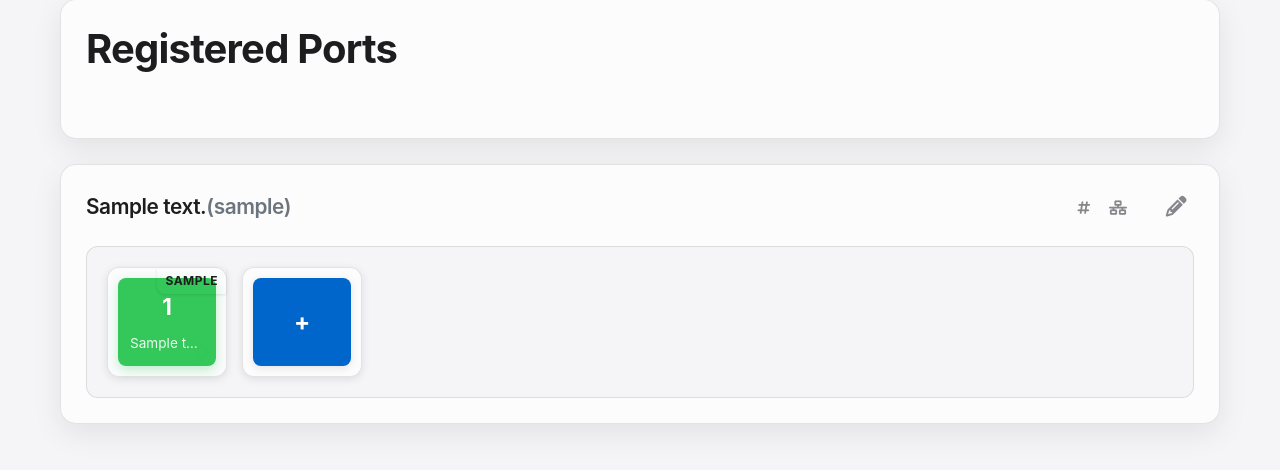
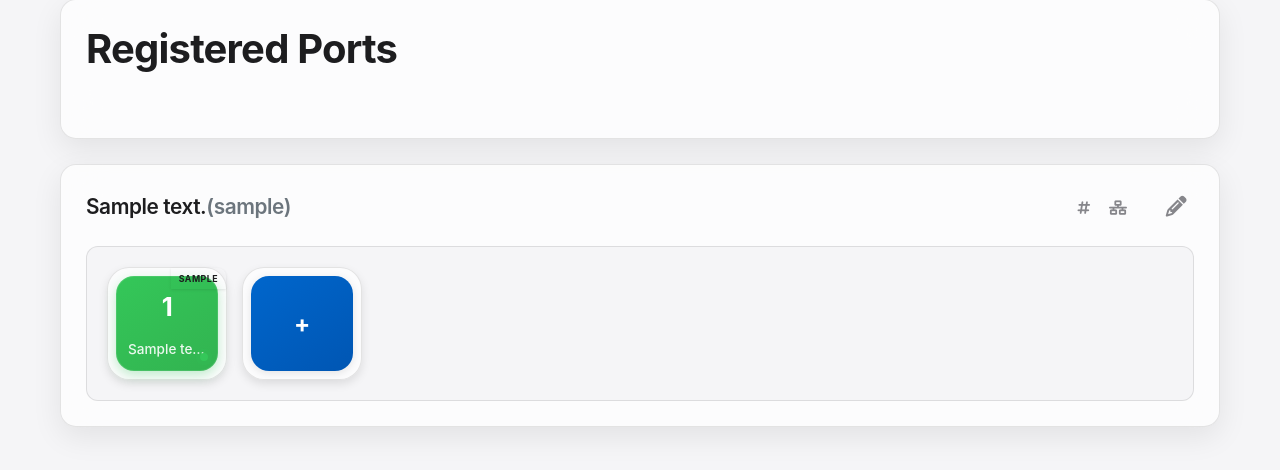
Before and after one commit to need4swede/Portall, a Flask app: page /ports in a window 1280 px wide. Shown: the part 100-570 px from the top of the page. Run offline with Flask 3, Linux system fonts and the light colour scheme; tables that the repository leaves empty hold one stand-in row (values such as "Sample post"); parts of the project's set-up code (start-up, migrations or seed data) failed here and were passed over; some libraries are stand-ins or nearby versions.

Commit message:
updated port slot styling

```diff
--- a/static/css/global/styles.css
+++ b/static/css/global/styles.css
@@ -253,17 +253,19 @@ h1 {
 /* Port Styles */
 .port-slot {
     background-color: var(--bg-card);
-    border-radius: 12px;
-    padding: 10px;
+    border-radius: 22px;
+    /* Increased corner radius for iOS-like appearance */
+    padding: 8px;
     transition: all var(--transition-fast) var(--ease-out);
     border: 1px solid var(--border-color);
-    box-shadow: var(--button-shadow);
+    box-shadow: 0 4px 10px rgba(0, 0, 0, 0.1);
+    /* Subtle shadow */
     position: relative;
 }
 
 .port-slot:hover {
-    transform: translateY(-2px);
-    box-shadow: var(--hover-shadow);
+    transform: translateY(-3px);
+    box-shadow: 0 8px 16px rgba(0, 0, 0, 0.12);
 }
 
 .port-slot.dragging {
@@ -273,8 +275,10 @@ h1 {
 }
 
 .port {
-    background-color: var(--bg-card);
-    border-radius: 8px;
+    background: linear-gradient(145deg, rgba(255, 255, 255, 0.15) 0%, rgba(0, 0, 0, 0.05) 100%);
+    /* Subtle gradient */
+    border-radius: 18px;
+    /* Slightly smaller radius than the slot */
     padding: 12px;
     text-align: center;
     transition: all var(--transition-medium) var(--ease-out);
@@ -284,12 +288,36 @@ h1 {
     flex-direction: column;
     align-items: center;
     justify-content: center;
-    min-height: 80px;
+    min-height: 90px;
+    /* Slightly taller */
     z-index: 1;
 }
 
+.port.clicked {
+    transform: scale(0.95);
+    opacity: 0.8;
+    transition: transform 0.1s ease-in-out, opacity 0.1s ease-in-out;
+}
+
+/* Dark mode adjustments */
+[data-theme="dark"] .port {
+    background: linear-gradient(145deg, rgba(255, 255, 255, 0.1) 0%, rgba(0, 0, 0, 0.2) 100%);
+}
+
+.port::before {
+    content: '';
+    position: absolute;
+    top: 0;
+    left: 0;
+    right: 0;
+    bottom: 0;
+    border-radius: 18px;
+    box-shadow: inset 0 0 0 1px rgba(255, 255, 255, 0.1);
+    z-index: -1;
+}
+
 .port.active {
-    background: linear-gradient(135deg, var(--success-color) 0%, var(--success-color) 100%);
+    background: linear-gradient(145deg, #34c759 0%, #32b350 100%);
     color: white;
     box-shadow: 0 4px 12px rgba(52, 199, 89, 0.3);
 }
@@ -297,10 +325,11 @@ h1 {
 .port-number {
     display: block;
     font-weight: 700;
-    font-size: 1.4rem;
+    font-size: 1.6rem;
     color: var(--text-primary);
-    margin-bottom: 5px;
-    text-shadow: 0 1px 2px rgba(0, 0, 0, 0.05);
+    margin-bottom: 8px;
+    letter-spacing: -0.02em;
+    /* iOS typically uses tighter letter-spacing */
 }
 
 .port.active .port-number {
@@ -316,6 +345,20 @@ h1 {
     text-overflow: ellipsis;
     margin-top: 5px;
     max-width: 100%;
+    font-weight: 500;
+    /* Slightly bolder */
+}
+
+.port-status-indicator {
+    position: absolute;
+    bottom: 8px;
+    right: 8px;
+    width: 6px;
+    height: 6px;
+    border-radius: 50%;
+    background-color: var(--success-color);
+    box-shadow: 0 0 5px var(--success-color);
+    animation: pulse 2s infinite;
 }
 
 .port.active .port-description {
@@ -326,7 +369,7 @@ h1 {
     position: absolute;
     top: 0;
     right: 0;
-    font-size: 0.75rem;
+    font-size: 0.55rem;
     font-weight: 700;
     padding: 4px 8px;
     border-radius: 0 0 0 8px;
@@ -334,15 +377,16 @@ h1 {
     letter-spacing: 0.5px;
     z-index: 1;
     box-shadow: 0 1px 3px rgba(0, 0, 0, 0.1);
+    border-radius: 0 8px 0 0;
 }
 
 .port-protocol.tcp {
-    background-color: rgba(0, 102, 204, 0.8);
+    background-color: var(--accent-color);
     color: white;
 }
 
 .port-protocol.udp {
-    background-color: rgba(255, 149, 0, 0.8);
+    background-color: var(--warning-color);
     color: white;
 }
 
@@ -496,8 +540,8 @@ h1 {
 }
 
 .add-port {
-    background-color: var(--accent-color);
-    border-radius: 8px;
+    background: linear-gradient(145deg, var(--accent-color) 0%, var(--accent-hover) 100%);
+    border-radius: 18px;
     padding: 10px;
     text-align: center;
     transition: all var(--transition-medium) var(--ease-out);
@@ -511,8 +555,8 @@ h1 {
 }
 
 .add-port:hover {
-    background-color: var(--accent-hover);
     transform: translateY(-2px);
+    background: linear-gradient(145deg, var(--accent-hover) 0%, var(--accent-color) 100%);
     box-shadow: var(--hover-shadow);
 }
 
```
